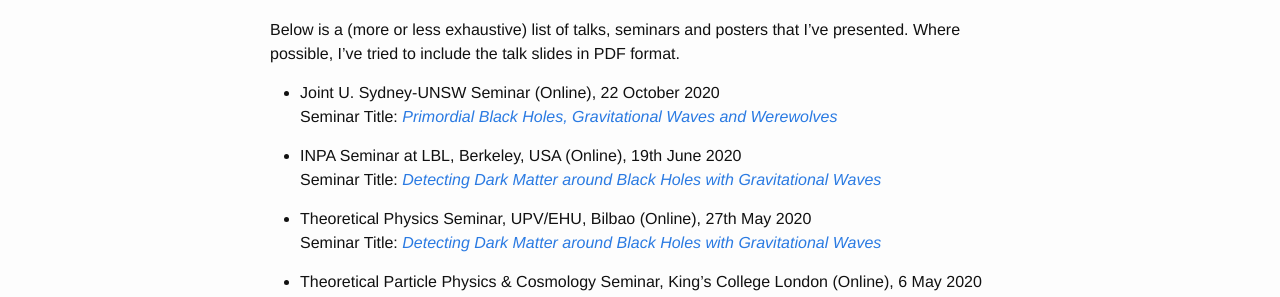
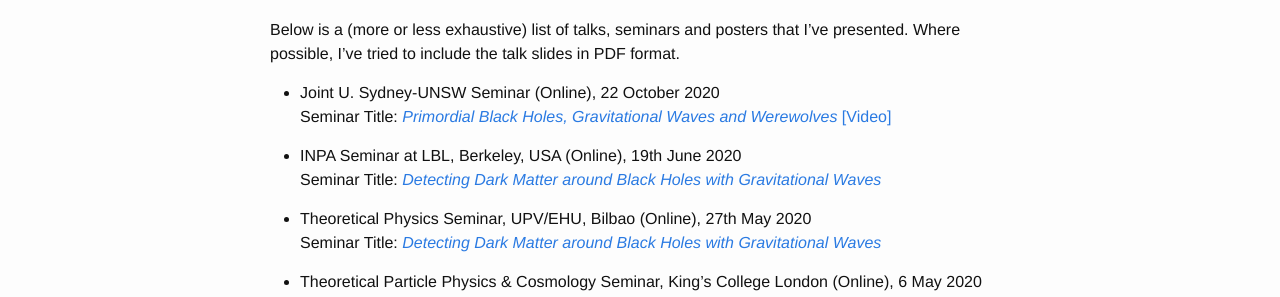
Before and after one commit to bradkav/bradkav.github.io, a Jekyll site: the page built from talks.md, in a window 1280 px wide and 900 px high. Shown: the part 125-422 px from the top of the window. Built offline with Jekyll 4.4.1, drawn with Linux system fonts in a browser that asks for light colours.

Commit message:
Added Sydney talk video link

```diff
--- a/talks.md
+++ b/talks.md
@@ -10,7 +10,7 @@
 Below is a (more or less exhaustive) list of talks, seminars and posters that I've presented. Where possible, I've tried to include the talk slides in PDF format.
 
 - Joint U. Sydney-UNSW Seminar (Online), 22 October 2020
-Seminar Title: [*Primordial Black Holes, Gravitational Waves and Werewolves*](/assets/slides/KAVANAGH-Sydney-UNSW-Seminar-Oct2020.pdf)
+Seminar Title: [*Primordial Black Holes, Gravitational Waves and Werewolves*](/assets/slides/KAVANAGH-Sydney-UNSW-Seminar-Oct2020.pdf) [[Video]](https://youtu.be/xVQAZxtn-7o)
 
 - INPA Seminar at LBL, Berkeley, USA (Online), 19th June 2020
 Seminar Title: [*Detecting Dark Matter around Black Holes with Gravitational Waves*](/assets/slides/KAVANAGH-INPA-LBL-June2020.pdf)
```
